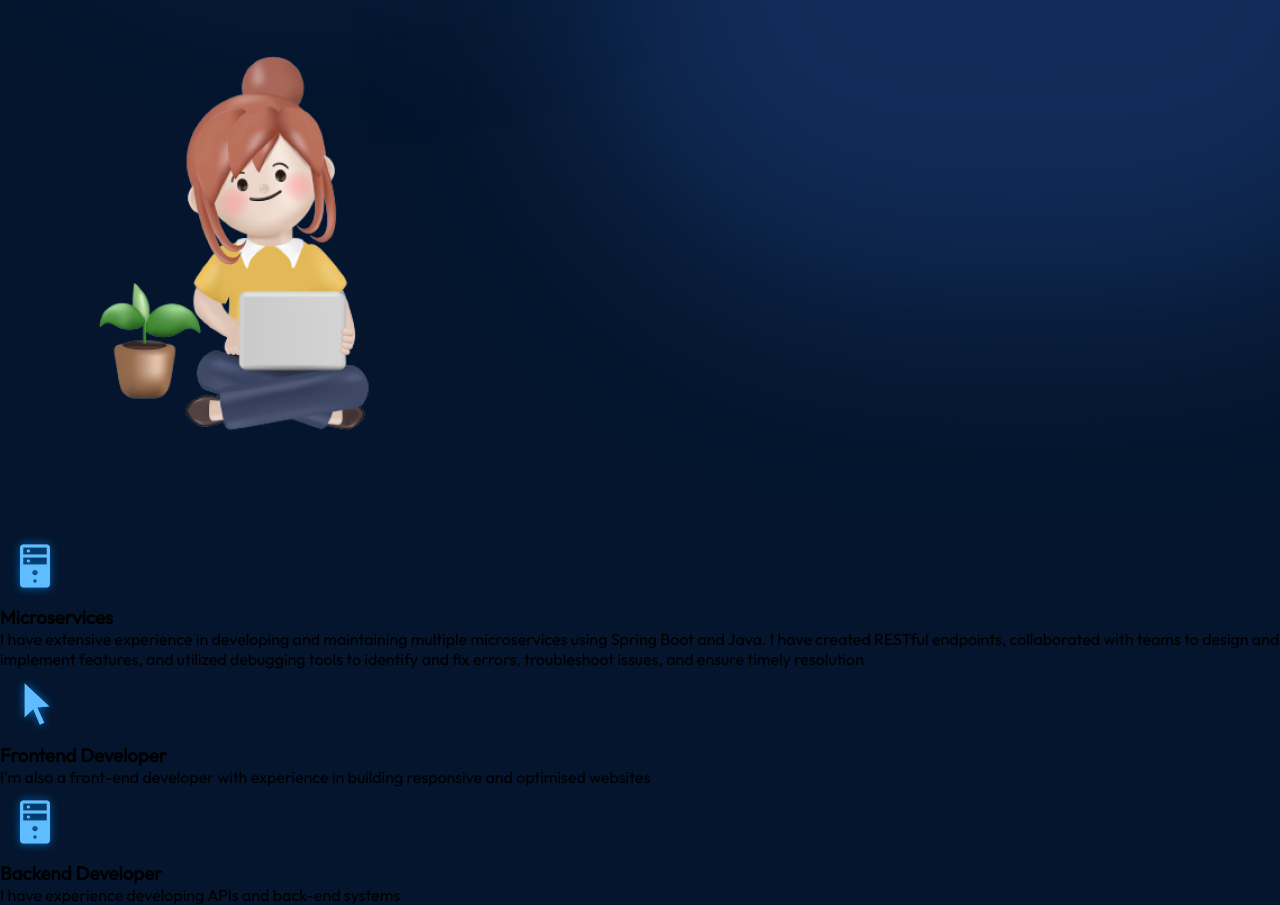
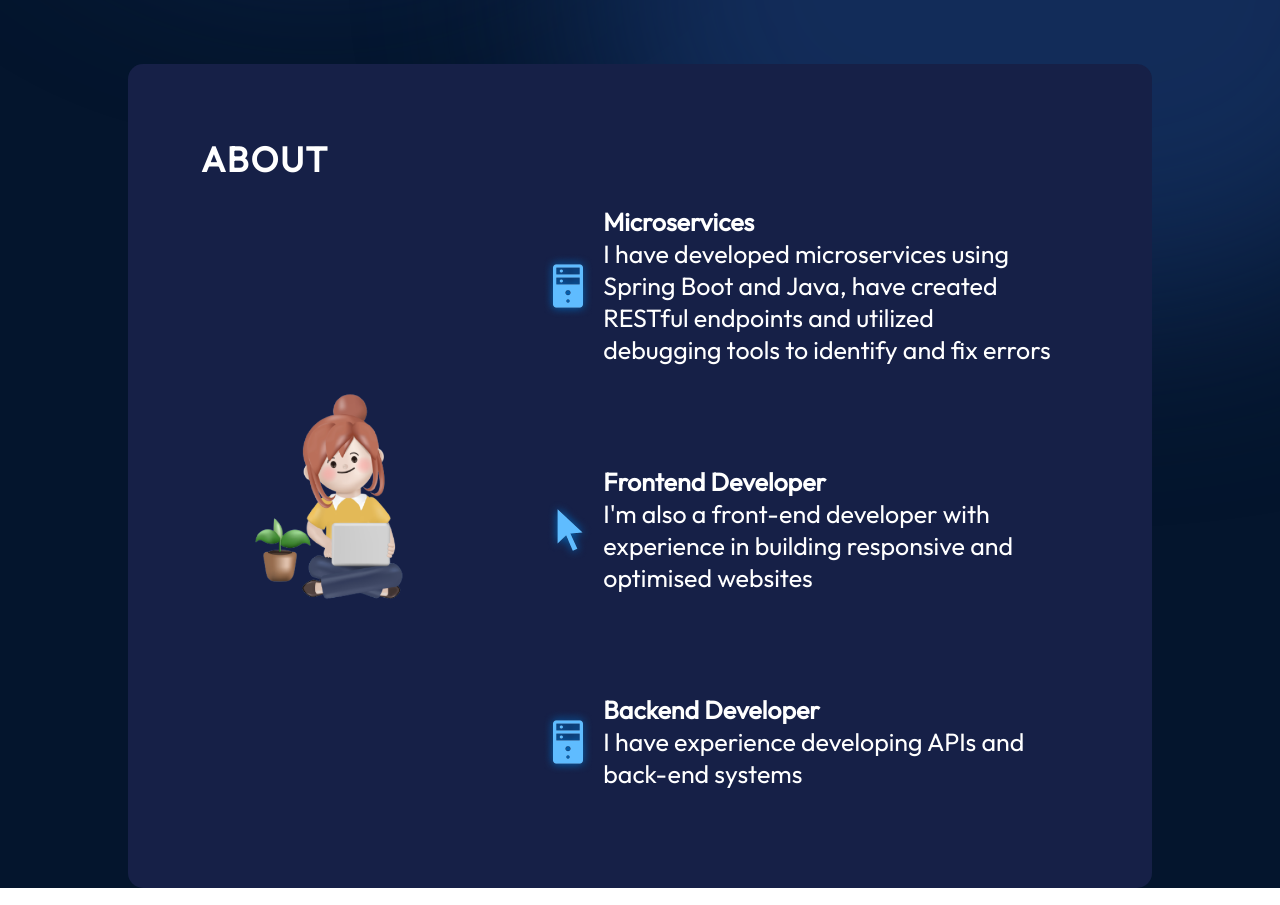
Before and after one commit to re-sha/portfolio, a React (Vite) app in the folder react-portfolio/: page / in a window 1280 px wide. Shown: the part 740-1645 px from the top of the page. Built offline with nearby package versions, Linux system fonts and the light colour scheme.

Commit message:
Add id to section tag to scroll to the about section when selected from menu

```diff
--- a/react-portfolio/src/components/About/About.jsx
+++ b/react-portfolio/src/components/About/About.jsx
@@ -4,41 +4,46 @@ import { getImageFromUrl } from "../../utils";
 
 export const About = () => {
   return (
-    <section>
-      <h2>ABOUT</h2>
-      <div>
-        <img
+    <section className={styles.container} id = "about">
+      <h2 className={styles.title}>ABOUT</h2>
+      <div className={styles.content}>
+        <img className={styles.aboutImage}
           src = {getImageFromUrl("about/aboutImage.png")}
           alt = "Image of software developer with a laptop"
         />
-        <ul>
-          <li>
+        <ul className={styles.aboutItems}>
+          <li className={styles.aboutItem}>
             <img
               src = {getImageFromUrl("about/serverIcon.png")}
               alt = "server Icon"
             />
-            <h3>Microservices</h3>
-            <p> I have extensive experience in developing and maintaining multiple microservices using Spring Boot and Java. I have created RESTful endpoints, collaborated with teams to design and implement features, and utilized debugging tools to identify and fix errors, troubleshoot issues, and ensure timely resolution</p>
+            <div className={styles.aboutItemText}>
+              <h3>Microservices</h3>
+              <p> I have developed microservices using Spring Boot and Java, have created RESTful endpoints and utilized debugging tools to identify and fix errors</p>
+            </div>
           </li>
 
-          <li>
+          <li className={styles.aboutItem}>
             <img
               src = {getImageFromUrl("about/cursorIcon.png")}
               alt = "cursor Icon"
             />
-            <h3>Frontend Developer</h3>
-            <p>I'm also a front-end developer with experience in building responsive and optimised websites</p>
+            <div className={styles.aboutItemText}>
+              <h3>Frontend Developer</h3>
+              <p>I'm also a front-end developer with experience in building responsive and optimised websites</p>
+            </div>
           </li>
 
-          <li>
+          <li className={styles.aboutItem}>
             <img
               src = {getImageFromUrl("about/serverIcon.png")}
               alt = "server Icon"
             />
-            <h3>Backend Developer</h3>
-            <p> I have experience developing APIs and back-end systems </p>
+            <div className={styles.aboutItemText}>
+              <h3>Backend Developer</h3>
+              <p> I have experience developing APIs and back-end systems </p>
+            </div>
           </li>
-
         </ul>
       </div>
     </section>
```
